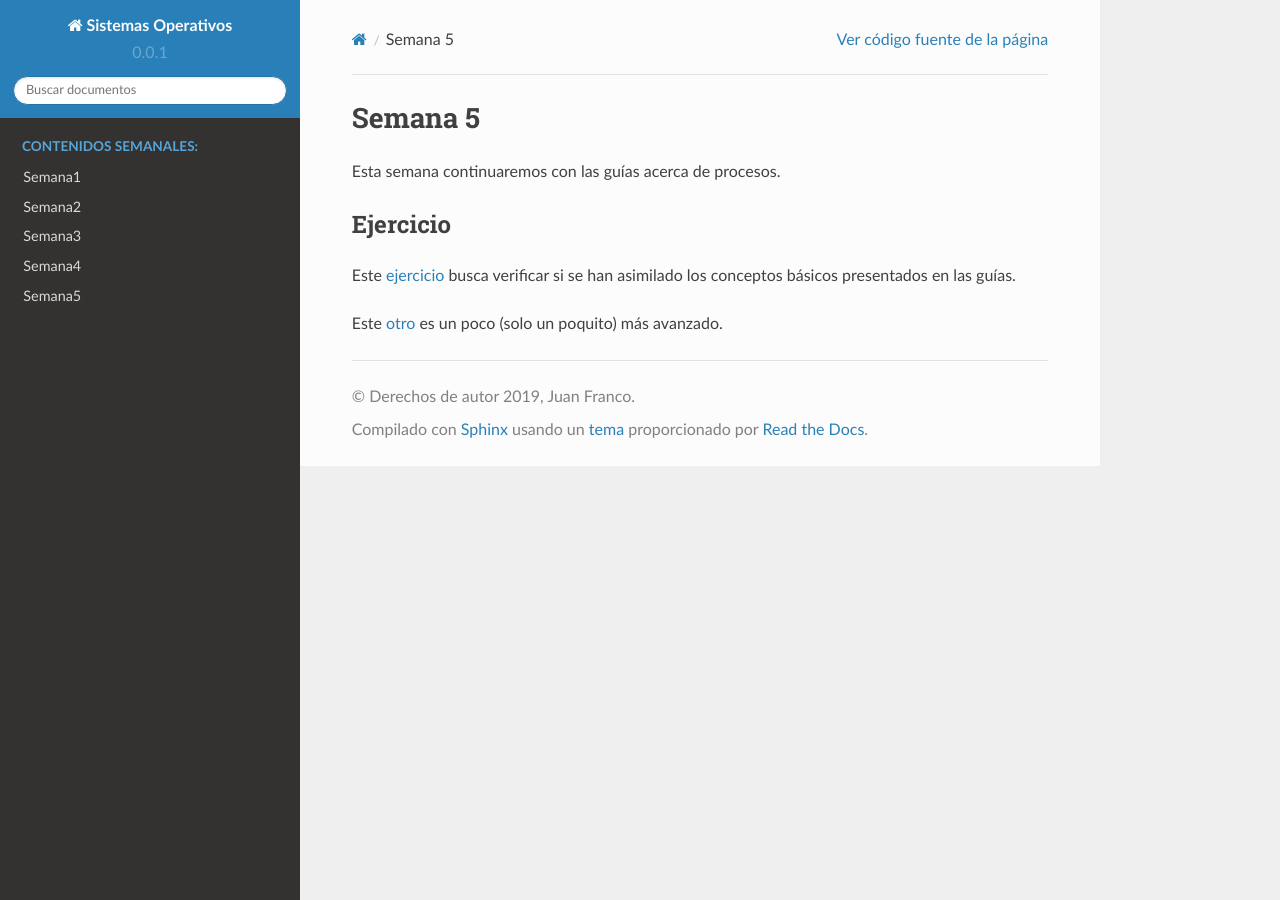
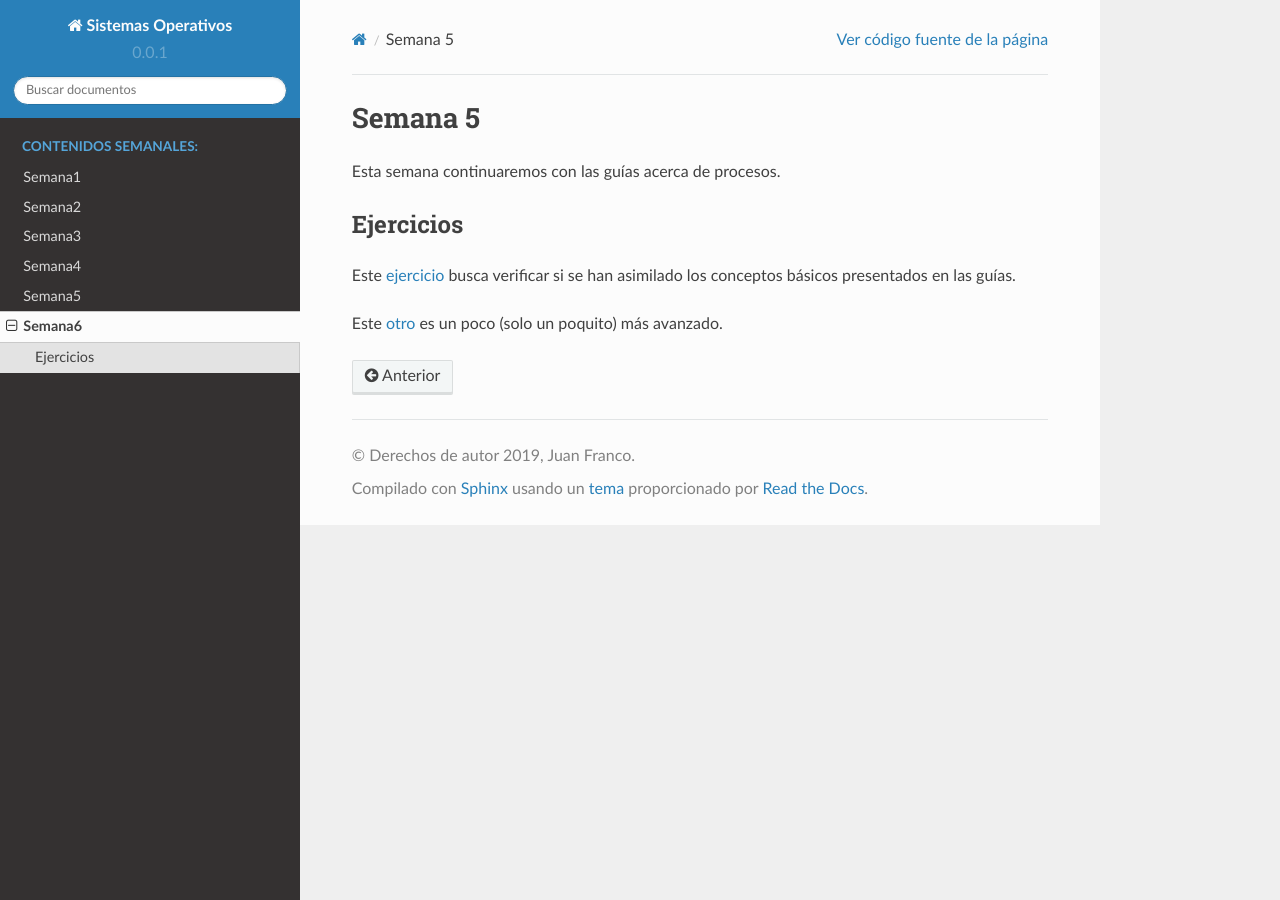
Before and after one commit to juanferfranco/sistemasoperativos, a Sphinx documentation site: the page built from docs/_semana6/semana6.rst, in a window 1280 px wide. Built offline with Sphinx 7.4.7 and the Read the Docs theme 2.0.0, drawn with Linux system fonts in a browser that asks for light colours.

Commit message:
add week 6 fix

```diff
--- a/docs/_semana6/semana6.rst
+++ b/docs/_semana6/semana6.rst
@@ -2,8 +2,8 @@ Semana 5
 ===========
 Esta semana continuaremos con las guías acerca de procesos.
 
-Ejercicio
----------
+Ejercicios
+------------
 Este `ejercicio <https://drive.google.com/open?id=1aA9fb5Y11azkH53nmUnoFTztYjW8VI_1jeI7lMyPuaI>`__ busca
 verificar si se han asimilado los conceptos básicos presentados en las guías.
 
--- a/docs/index.rst
+++ b/docs/index.rst
@@ -100,3 +100,4 @@ Para la exposición de tópicos de actualidad
    Semana3 <_semana3/semana3>
    Semana4 <_semana4/semana4>
    Semana5 <_semana5/semana5>
+   Semana6 <_semana6/semana6>
```
